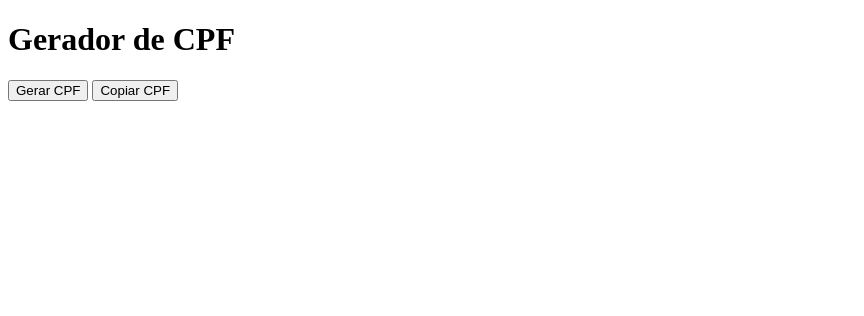
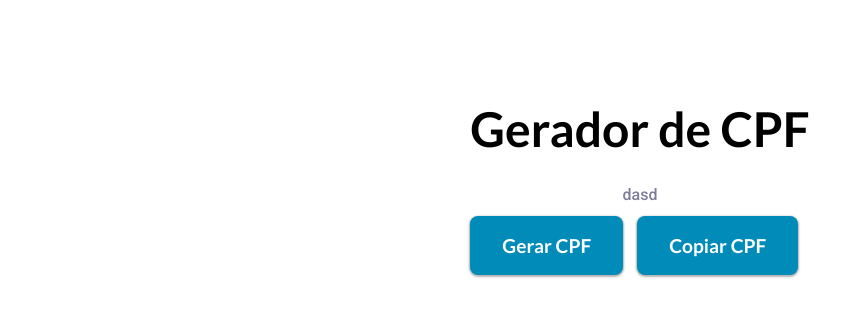
Before and after one commit to DorigonBruno/Gerador-CPF, a plain HTML site: page index.html in a window 1280 px wide. Shown: the whole page, without its empty margins (0-864 px from the left). Drawn offline with Linux system fonts and the light colour scheme.

Commit message:
add-estilos

```diff
--- a/index.html
+++ b/index.html
@@ -3,6 +3,9 @@
 <head>
   <meta charset="UTF-8">
   <meta name="viewport" content="width=device-width, initial-scale=1.0">
+  <link rel="preconnect" href="https://fonts.googleapis.com">
+  <link rel="preconnect" href="https://fonts.gstatic.com" crossorigin>
+  <link href="https://fonts.googleapis.com/css2?family=Lato:wght@700&family=Roboto:wght@500&display=swap" rel="stylesheet">
   <link rel="stylesheet" href="./style.css">
   <title>Gerador de CPF</title>
 </head>
@@ -10,9 +13,9 @@
   <div class="container">
     <h1>Gerador de CPF</h1>
     <div>
-      <p class="resultado"></p>
+      <p class="resultado">dasd</p>
     </div>
-    <button>Gerar CPF</button>
+    <button class="gerar">Gerar CPF</button>
     <button>Copiar CPF</button>
   </div>
   <script src="./script.js"></script>
--- a/style.css
+++ b/style.css
@@ -0,0 +1,49 @@
+* {
+  margin: 0;
+  padding: 0;
+  box-sizing: border-box;
+}
+
+body {
+  display: flex;
+  height: 100vh;
+  width: 100vw;
+  flex-direction: column;
+}
+
+.container {
+  margin: 100px auto;
+  max-width: 500px;
+}
+
+.container h1 {
+  margin-bottom: 28px;
+  text-align: center;
+  font-size: 3rem;
+  font-family: "Lato", sans-serif;
+}
+
+.container div {
+  text-align: center;
+  font-size: 1rem;
+  color: #7d7e99;
+  font-family: "Roboto", sans-serif;
+}
+
+button {
+  font-family: "Lato", sans-serif;
+  padding: 18px 32px;
+  background: #008bb9;
+  font-size: 1.2rem;
+  border: none;
+  border-radius: 8px;
+  margin-top: 12px;
+  box-shadow: 0px 1px 2px 1px rgba(0, 0, 0, 0.3);
+  cursor: pointer;
+  color: #fff;
+  font-weight: 700;
+}
+
+.gerar {
+  margin-right: 10px;
+}
```
